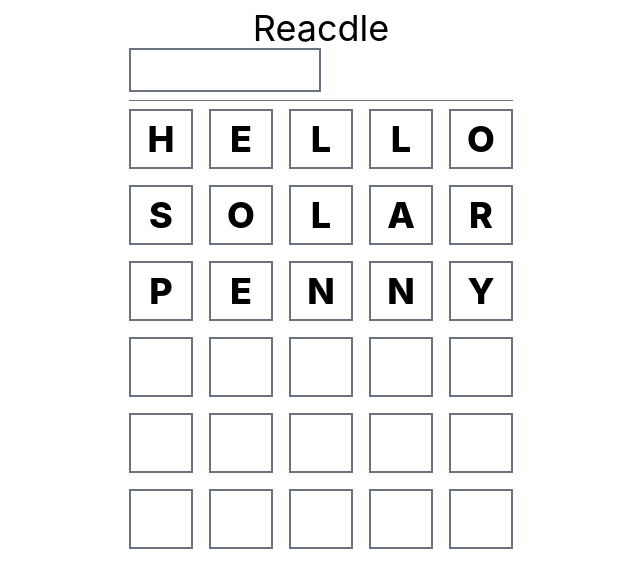
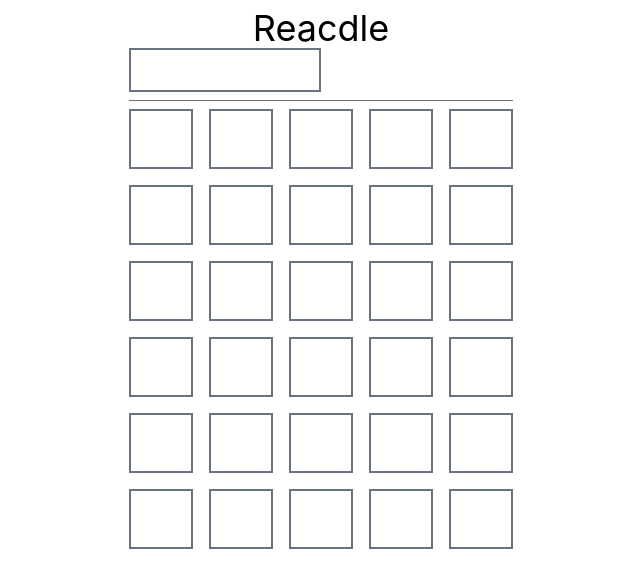
Before and after one commit to Delvoid/Wordactle, a React (Vite) app: page / in a window 1280 px wide. Shown: the top 588 px of the page, without its empty margins (319-959 px from the left). Built offline with nearby package versions, Linux system fonts and the light colour scheme.

Commit message:
move calc results into store

```diff
--- a/src/App.tsx
+++ b/src/App.tsx
@@ -9,17 +9,17 @@ const App = () => {
   const state = useStore()
   const [guess, setGuess] = useState('')
 
-  let rows = [...state.guesses]
+  let rows = [...state.rows]
 
   if (rows.length < GUESS_LENGTH) {
-    rows.push(guess)
+    rows.push({ guess })
   }
 
   const numberOfGuessesRemaining = GUESS_LENGTH - rows.length
 
   rows = rows.concat(Array(numberOfGuessesRemaining).fill(''))
 
-  const isGameOver = state.guesses.length === GUESS_LENGTH
+  const isGameOver = state.rows.length === GUESS_LENGTH
 
   const onChange = (e: React.ChangeEvent<HTMLInputElement>) => {
     const newGuess = e.target.value
@@ -48,8 +48,8 @@ const App = () => {
       </header>
 
       <main className="grid grid-rows-6 gap-4">
-        {rows.map((word, index) => (
-          <WordRow key={index} letters={word} />
+        {rows.map(({ guess, result }, index) => (
+          <WordRow key={index} letters={guess} result={result} />
         ))}
       </main>
       {isGameOver && (
--- a/src/WordRow.tsx
+++ b/src/WordRow.tsx
@@ -1,25 +1,24 @@
-import { computeGuess, LetterState } from './word-utils'
-import { useStore } from './store'
+import { LetterState } from './word-utils'
 import { LETTER_LENGTH } from './word-utils'
 
 interface WordRowProps {
   letters: string
+  result?: LetterState[]
   className?: string
 }
 
 const WordRow = ({
   letters: lettersProp = '',
+  result = [],
   className = '',
 }: WordRowProps) => {
-  const answer = useStore((state) => state.answer)
   const lettersRemaining = LETTER_LENGTH - lettersProp.length
   const letters = lettersProp.split('').concat(Array(lettersRemaining).fill(''))
 
-  const guessStates = computeGuess(lettersProp, answer)
   return (
     <div className={`grid grid-cols-5 gap-4 ${className}`}>
       {letters.map((char, index) => (
-        <CharacterBox key={index} value={char} state={guessStates[index]} />
+        <CharacterBox key={index} value={char} state={result[index]} />
       ))}
     </div>
   )
--- a/src/store.ts
+++ b/src/store.ts
@@ -12,25 +12,31 @@ interface GuessRow {
 
 interface StoreState {
   answer: string
-  guesses: string[]
+  rows: GuessRow[]
   addGuess: (guess: string) => void
   newGame: () => void
 }
 
 export const useStore = create<StoreState>(
   persist(
-    (set) => ({
+    (set, get) => ({
       answer: getRandomWord(),
-      guesses: ['hello', 'solar', 'penny'],
+      rows: [],
       addGuess: (guess: string) => {
         set((state) => ({
-          guesses: [...state.guesses, guess],
+          rows: [
+            ...state.rows,
+            {
+              guess,
+              result: computeGuess(guess, state.answer),
+            },
+          ],
         }))
       },
       newGame: () => {
         set({
           answer: getRandomWord(),
-          guesses: [],
+          rows: [],
         })
       },
     }),
```
